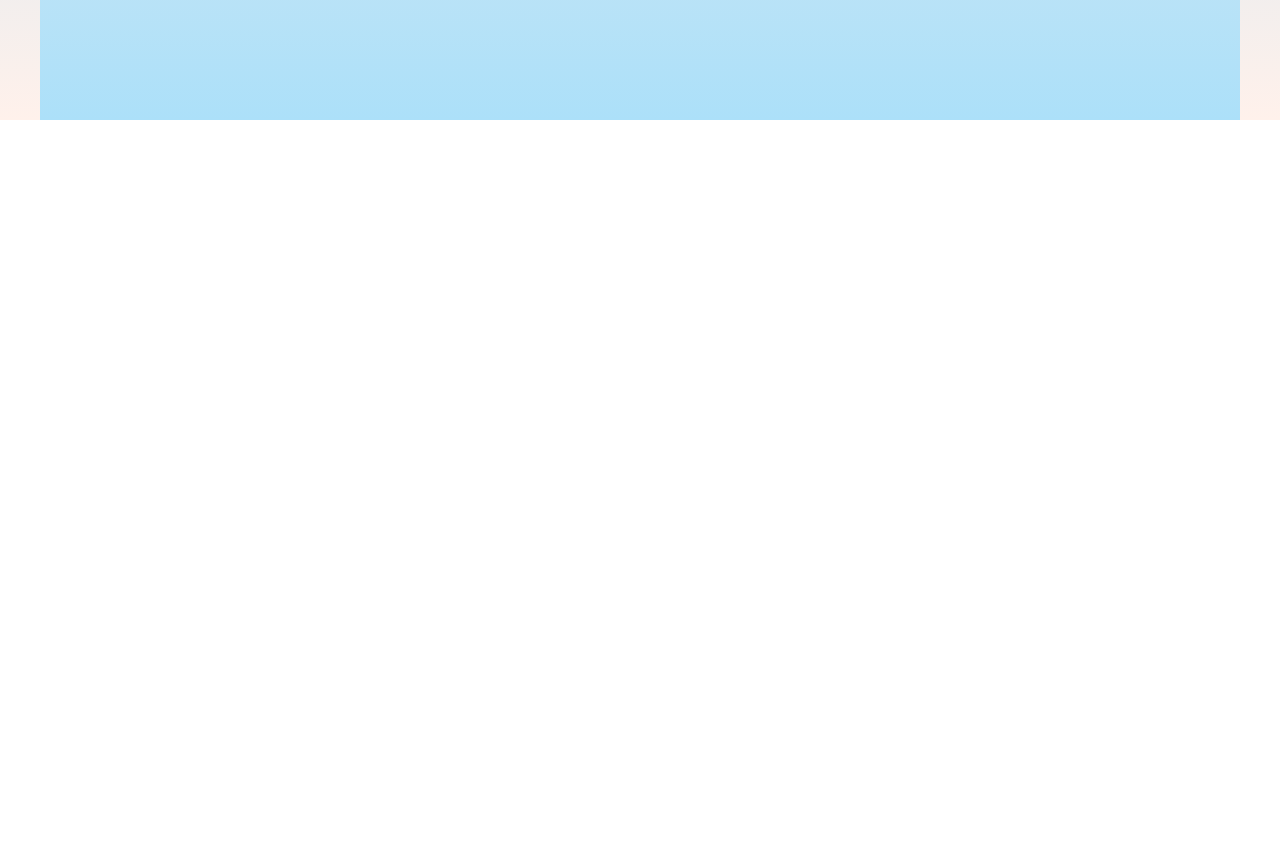
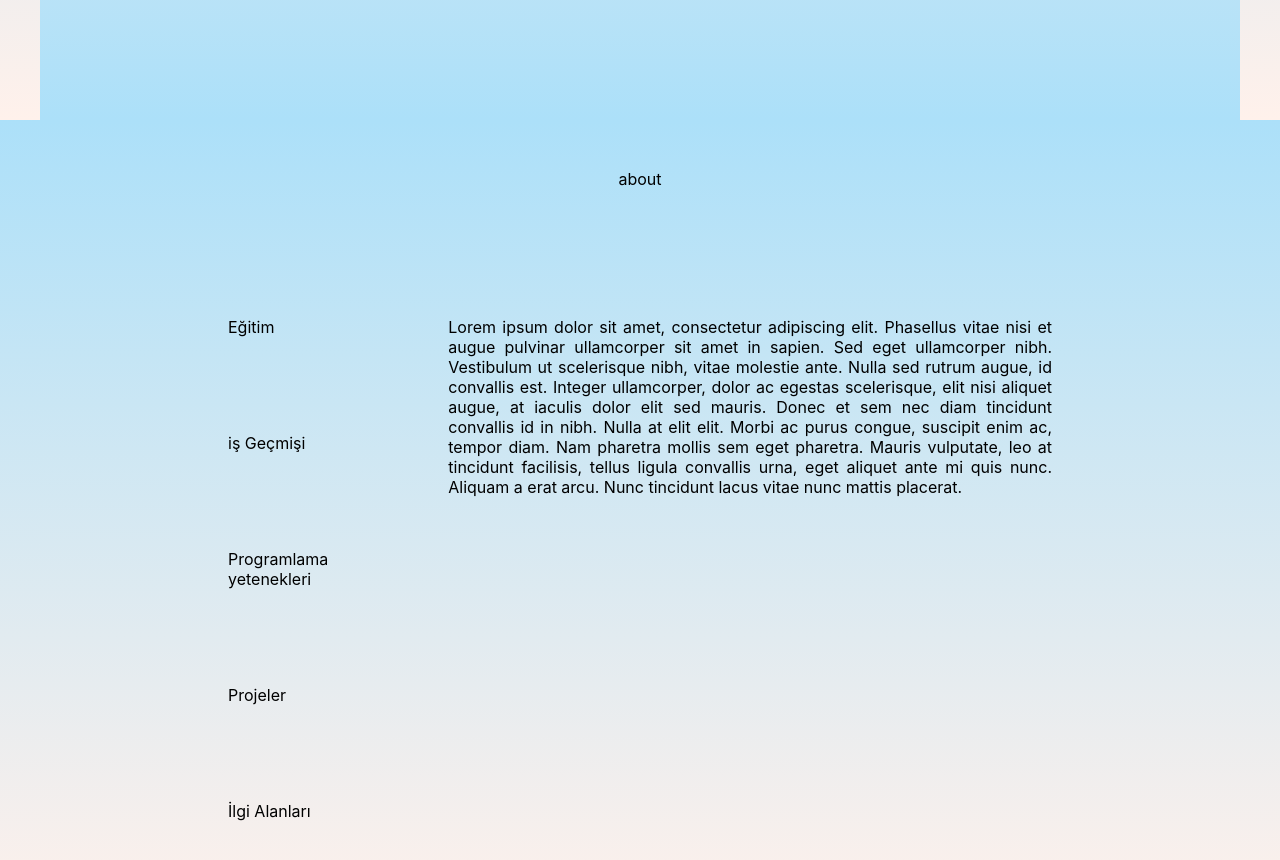
Before and after one commit to yarenrkmez/my-portfolio-js, a React (Create React App) app: page / in a window 1280 px wide. Shown: the part 1480-2340 px from the top of the page. Before the commit the page ends 1600 px from the top, so only its background shows below. Built offline with nearby package versions, Linux system fonts and the light colour scheme.

Commit message:
added resume

```diff
--- a/src/components/Home/Home.css
+++ b/src/components/Home/Home.css
@@ -11,7 +11,20 @@
   height: 100%;
 }
 
-.aboutMeContent{
+.aboutMeContent {
+  display: flex;
+  flex-direction: column;
+  justify-items: center;
+  align-items: center;
+  padding: 10px;
+  text-align: justify;
+  align-content: center;
+  position: relative;
+  justify-content: space-around;
+  height: 100%;
+}
+
+.resumeContent {
   display: flex;
   flex-direction: column;
   justify-items: center;
@@ -30,6 +43,14 @@
   flex-direction: column;
   background-image: linear-gradient(to top, #ace0f9 0%, #fff1eb 100%);
 }
+
+.outerDivResume {
+  height: 100vh;
+  display: flex;
+  flex-direction: column;
+  background-image: linear-gradient(to top, #fff1eb 0%, #ace0f9 100%);
+}
+
 @media screen and (max-width: 498px) {
   .profileImg {
     border-radius: 50%;
@@ -38,7 +59,7 @@
     background-repeat: no-repeat;
     object-fit: fill;
     vertical-align: middle;
-    }
+  }
 }
 
 @media screen and (min-width: 499px) {
@@ -75,14 +96,53 @@
     display: flex;
     flex-direction: column;
     justify-content: space-between;
-    box-shadow: 0 4px 8px 0 rgba(0,0,0,0.2);
+    box-shadow: 0 4px 8px 0 rgba(0, 0, 0, 0.2);
     transition: 0.3s;
     border-radius: 5px;
   }
   .aboutMeContent div:nth-of-type(2):hover {
-    box-shadow: 0 8px 16px 0 rgba(0,0,0,0.2);
+    box-shadow: 0 8px 16px 0 rgba(0, 0, 0, 0.2);
   }
 
+  .resumeContent div:nth-of-type(1) {
+    padding: 10px;
+    display: flex;
+    flex-direction: row;
+    justify-content: space-between;
+  }
+  .resumeInnerDiv {
+    display: flex;
+    flex-direction: row;
+    width: 80%;
+    height: 80%;
+    box-shadow: 0 4px 8px 0 rgba(0, 0, 0, 0.2);
+    transition: 0.3s;
+    border-radius: 5px;
+  }
+  .resumeLeftbar {
+    padding: 50px;
+    width: 100%;
+    display: flex;
+    flex-direction: row;
+    justify-content: space-between;
+  }
+  .resumeLeftbar div:nth-of-type(1) {
+    display: flex;
+    flex-direction: column;
+    padding: 50px;
+  }
+  .resumeLeftbar div:nth-of-type(1) a {
+    color:rebeccapurple;
+  }
+  .resumeLeftbar div:nth-of-type(1) a:hover{
+    color:blue;
+  }
+  .resumeInnerDiv div:nth-of-type(2) {
+    padding: 50px;
+    display: flex;
+    flex-direction: row;
+    justify-content: space-between;
+  }
 }
 
 .button {
--- a/src/components/Home/Index.js
+++ b/src/components/Home/Index.js
@@ -2,6 +2,7 @@ import React, { useRef } from "react";
 import { Home, Buttons } from "../../utils/Text";
 import AboutMe from "../AboutMe/AboutMe";
 import Navbar from "../Navbar/Navbar";
+import Resume from "../Resume/Resume";
 import "./Home.css";
 import profilePhoto from "../../assets/Images/profil_photo.jpg";
 
@@ -55,6 +56,7 @@ function Index() {
         </div>
       </div>
       <AboutMe />
+      <Resume />
     </>
   );
 }
--- a/src/components/Navbar/Navbar.js
+++ b/src/components/Navbar/Navbar.js
@@ -7,7 +7,7 @@ function Navbar() {
     <div className="navbar">
       <a>Anasayfa</a>
       <a href="#aboutMe">Hakkımda</a>
-      <a>Öz Geçmiş</a>
+      <a href="#resume">Öz Geçmiş</a>
       <a>İletişim</a>
     </div>
   );
--- /dev/null
+++ b/src/components/Resume/Resume.js
@@ -0,0 +1,86 @@
+import React, { useState } from "react";
+
+const Resume = () => {
+  const [selected, setSelected] = useState(0);
+  return (
+    <div id="resume" className="outerDivResume">
+      <div className="resumeContent">
+        <div>about</div>
+        <div className="resumeInnerDiv">
+          <div className="resumeLeftbar">
+            <div>
+              <span
+                onClick={() => {
+                  setSelected(0);
+                }}
+              >
+                Eğitim
+              </span>
+              <span
+                onClick={() => {
+                  setSelected(1);
+                }}
+              >
+                iş Geçmişi
+              </span>
+              <span
+                onClick={() => {
+                  setSelected(2);
+                }}
+              >
+                Programlama yetenekleri
+              </span>
+              <span
+                onClick={() => {
+                  setSelected(3);
+                }}
+              >
+                Projeler
+              </span>
+              <span
+                onClick={() => {
+                  setSelected(4);
+                }}
+              >
+                İlgi Alanları
+              </span>
+            </div>
+          </div>
+          {/* <div>
+            Lorem ipsum dolor sit amet, consectetur adipiscing elit. Phasellus
+            vitae nisi et augue pulvinar ullamcorper sit amet in sapien. Sed
+            eget ullamcorper nibh. Vestibulum ut scelerisque nibh, vitae
+            molestie ante. Nulla sed rutrum augue, id convallis est. Integer
+            ullamcorper, dolor ac egestas scelerisque, elit nisi aliquet augue,
+            at iaculis dolor elit sed mauris. Donec et sem nec diam tincidunt
+            convallis id in nibh. Nulla at elit elit. Morbi ac purus congue,
+            suscipit enim ac, tempor diam. Nam pharetra mollis sem eget
+            pharetra. Mauris vulputate, leo at tincidunt facilisis, tellus
+            ligula convallis urna, eget aliquet ante mi quis nunc. Aliquam a
+            erat arcu. Nunc tincidunt lacus vitae nunc mattis placerat.
+          </div> */}
+          <div>{selected===0 && <Education />} </div>
+        </div>
+      </div>
+    </div>
+  );
+};
+
+const Education = () => {
+  return (
+    <div>
+      Lorem ipsum dolor sit amet, consectetur adipiscing elit. Phasellus vitae
+      nisi et augue pulvinar ullamcorper sit amet in sapien. Sed eget
+      ullamcorper nibh. Vestibulum ut scelerisque nibh, vitae molestie ante.
+      Nulla sed rutrum augue, id convallis est. Integer ullamcorper, dolor ac
+      egestas scelerisque, elit nisi aliquet augue, at iaculis dolor elit sed
+      mauris. Donec et sem nec diam tincidunt convallis id in nibh. Nulla at
+      elit elit. Morbi ac purus congue, suscipit enim ac, tempor diam. Nam
+      pharetra mollis sem eget pharetra. Mauris vulputate, leo at tincidunt
+      facilisis, tellus ligula convallis urna, eget aliquet ante mi quis nunc.
+      Aliquam a erat arcu. Nunc tincidunt lacus vitae nunc mattis placerat.
+    </div>
+  );
+};
+
+export default Resume;
```
